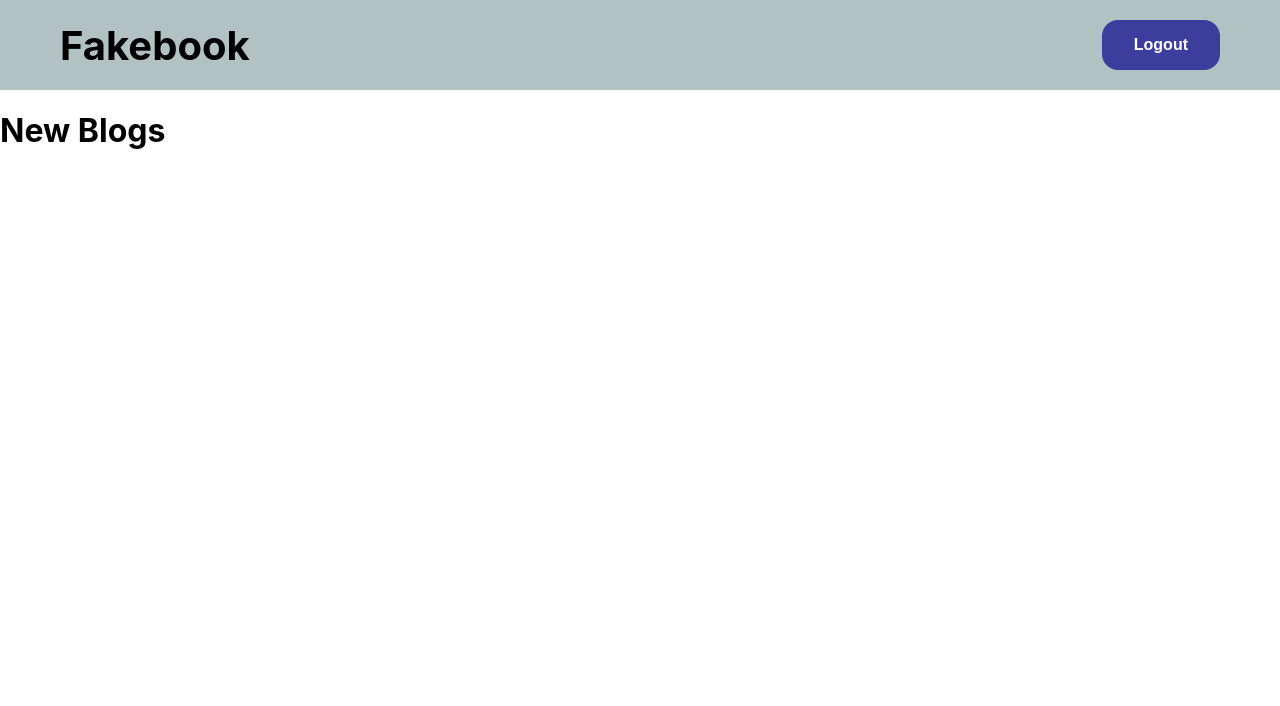
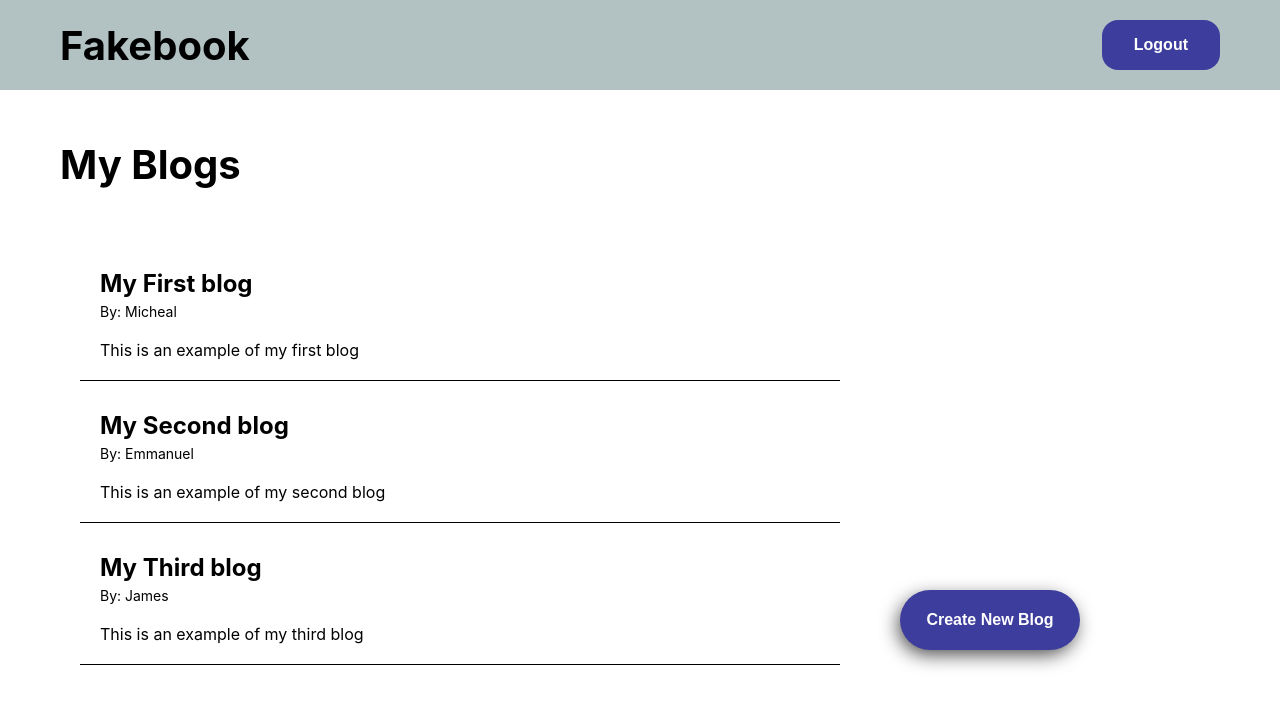
Before and after one commit to MJake35/hiit-classes, a React (Create React App) app in the folder Class-3/blog/: page / in a window 1280 px wide. Shown: the top 706 px of the page. Built offline with nearby package versions, Linux system fonts and the light colour scheme.

Commit message:
React Class - Event handling and React Hooks

```diff
--- a/Class-3/blog/src/App.js
+++ b/Class-3/blog/src/App.js
@@ -2,7 +2,6 @@ import Blog from "./pages/blog";
 import Header from "./components/header";
 import Homepage from "./pages/homepage";
 import NewBlog from "./pages/newBlogs";
-import { BrowserRouter } from 'react-router-dom'
 
 const App = () => {
   const blogs = [
@@ -29,8 +28,8 @@ const App = () => {
   return (
     <div className="App">
       <Header />
-      {/* <Homepage blogs={blogs} /> */}
-      <NewBlog />
+      <Homepage blogs={blogs} />
+      {/* <NewBlog /> */}
       {/* <Blog /> */}
     </div>
   );
--- a/Class-3/blog/src/index.css
+++ b/Class-3/blog/src/index.css
@@ -18,3 +18,27 @@ code {
 * {
   box-sizing: border-box;
 }
+
+button {
+  background-color: rgb(61, 61, 157);
+  color: #ffffff;
+  font-weight: 700;
+  cursor: pointer;
+
+}
+
+button:hover {
+  transition: 0.5s ease;
+  background-color: rgb(81, 81, 205);
+}
+
+button:active {
+  background-color: rgb(47, 47, 119);
+}
+
+main {
+  max-width: 100vw;
+  width: 100vw;
+  height: 100vh;
+  padding: 20px 60px;
+}
--- a/Class-3/blog/src/pages/homepage.js
+++ b/Class-3/blog/src/pages/homepage.js
@@ -1,20 +1,41 @@
 import '../styles/homepage.css'
+import { useEffect, useState } from 'react'
 
 const Homepage = ({ blogs }) => {
+    // let name = 'James'
+    const [name, setName] = useState('James')
+    const [dropDown, setDropdown] = useState(false)
+
+    // const handleClick = () => {
+    //     setName('Micheal')
+    //     // console.log(name)
+    // }
+
+    // useEffect(() => {
+    //     console.log('dom re-rendered for name')
+    //     console.log(name)
+    // }, [name])
+
+    // useEffect(() => {
+    //     console.log('dom re-rendered for dropdown')
+    //     console.log(dropDown)
+    // }, [dropDown])
 
     return (
         <main className='homepage'>
             <h1>My Blogs</h1>
+            {/* <p>{name}</p>
+            <button onClick={handleClick}>Change Name</button> */}
             <div className="blogs-container">
                 {blogs.map((blog, index) => (
                     <div key={index} className='allBlogs'>
-                        <p>Title: {blog.title}</p>
-                        <p>Author: {blog.author}</p>
-                        <p>Content: {blog.body}</p>
+                        <p>{blog.title}</p>
+                        <p>By: {blog.author}</p>
+                        <p>{blog.body}</p>
                     </div>
                 ))}
             </div>
-            <button>Create New Blog</button>
+            <button className='new-blog' onClick={() => { setDropdown(!dropDown); }}>Create New Blog</button>
 
         </main>
     );
--- a/Class-3/blog/src/pages/newBlogs.js
+++ b/Class-3/blog/src/pages/newBlogs.js
@@ -1,7 +1,39 @@
+import '../styles/newBlog.css'
+import { useState } from 'react';
+
 const NewBlog = () => {
+
+    const [title, setTitle] = useState('')
+    const [author, setAuthor] = useState('')
+    const [body, setBody] = useState('')
+    let blog = {}
+
+    const handleSubmit = (e) => {
+        e.preventDefault()
+        blog = {
+            title: title,
+            author: author,
+            body: body
+        }
+        setTitle('')
+        setAuthor('')
+        setBody('')
+        console.log(blog)
+    }
+
+
     return (
         <main>
-            <h1>New Blogs</h1>
+            <h1>Create New Blogs</h1>
+            <form>
+                <label>Title</label> <br />
+                <input type="text" value={title} onChange={(e) => setTitle(e.target.value)} /> <br />
+                <label>Author</label> <br />
+                <input type="text" value={author} onChange={(e) => setAuthor(e.target.value)} /> <br />
+                <label>Body</label> <br />
+                <textarea value={body} onChange={(e) => setBody(e.target.value)}></textarea><br />
+                <button onClick={handleSubmit}>Add Blog</button>
+            </form>
         </main>
     );
 }
--- a/Class-3/blog/src/styles/header.css
+++ b/Class-3/blog/src/styles/header.css
@@ -17,8 +17,5 @@ header button {
     padding: 16px 32px;
     border-radius: 16px;
     border: none;
-    background-color: rgb(61, 61, 157);
     font-size: 16px;
-    font-weight: 700;
-    color: #ffffff;
 }
--- a/Class-3/blog/src/styles/homepage.css
+++ b/Class-3/blog/src/styles/homepage.css
@@ -1,10 +1,9 @@
-.homepage {
+/* .homepage {
     max-width: 100vw;
     width: 100vw;
     height: 100vh;
-    background-color: aqua;
     padding: 20px 60px;
-}
+} */
 
 .homepage h1 {
     margin: 30px 0px 0px;
@@ -12,9 +11,49 @@
 }
 
 .blogs-container {
-    background-color: gray;
+    margin: 30px 0px;
+    padding: 20px;
+    max-width: 800px;
+    width: 80%;
+    height: auto;
+    border-radius: 10px;
 }
 
 .allBlogs {
-    /* background-color: yellow; */
+    margin: 10px 0px;
+    padding: 20px;
+    border-bottom: 1px solid #000000;
 }
+
+.allBlogs p {
+    margin: 0;
+}
+
+.allBlogs p:first-child {
+    font-size: 24px;
+    font-weight: 700;
+}
+
+.allBlogs p:last-child {
+    font-size: 16px;
+    font-weight: 400;
+}
+
+.allBlogs p:nth-child(2) {
+    font-size: 14px;
+    font-weight: 400;
+    margin: 5px 0px 20px;
+}
+
+.homepage .new-blog {
+    position: fixed;
+    right: 200px;
+    bottom: 150px;
+    padding: 8px 16px;
+    height: 60px;
+    width: 180px;
+    border: none;
+    border-radius: 30px;
+    font-size: 16px;
+    box-shadow: -3px 6px 19px -2px rgba(0, 0, 0, 0.75);
+}
--- /dev/null
+++ b/Class-3/blog/src/styles/newBlog.css
@@ -0,0 +1,39 @@
+form {
+    height: auto;
+    width: 80%;
+    max-width: 700px;
+    padding: 20px;
+}
+
+form label {
+    font-size: 18px;
+}
+
+form input {
+    height: 40px;
+    width: 300px;
+    max-width: 300px;
+    margin: 10px 0px 20px;
+    padding: 5px;
+    font-size: 16px;
+}
+
+form textarea {
+    height: 300px;
+    width: 80%;
+    max-width: 500px;
+    padding: 5px;
+    font-size: 16px;
+    resize: none;
+    margin: 10px 0px 20px;
+}
+
+form button {
+    height: 50px;
+    width: 150px;
+    font-size: 18px;
+    font-weight: 700;
+    border: none;
+    margin-top: 10px;
+    border-radius: 10px;
+}
```
Also changed, not shown: 1 other file (tests, documents, lock files or other folders).
